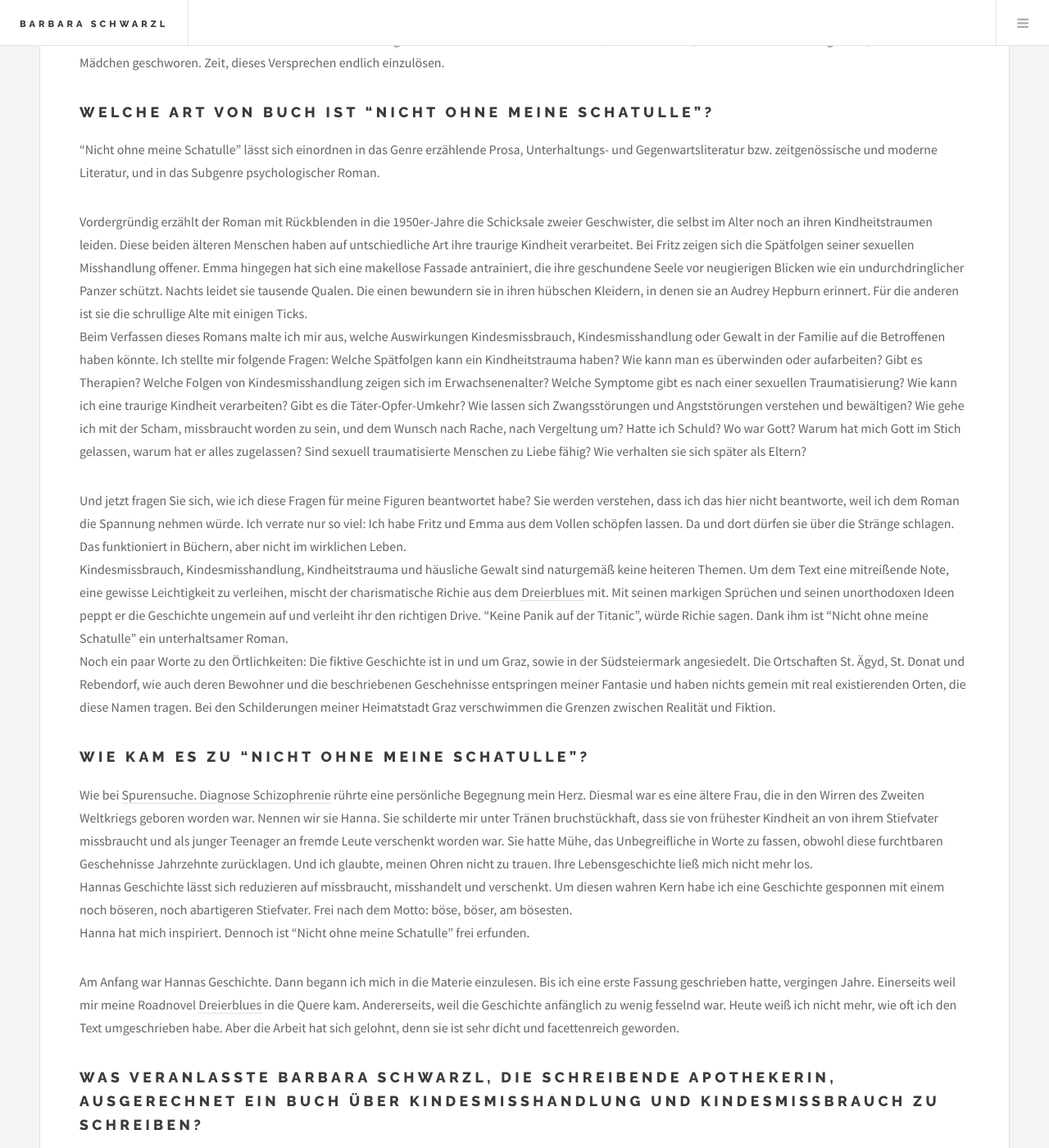
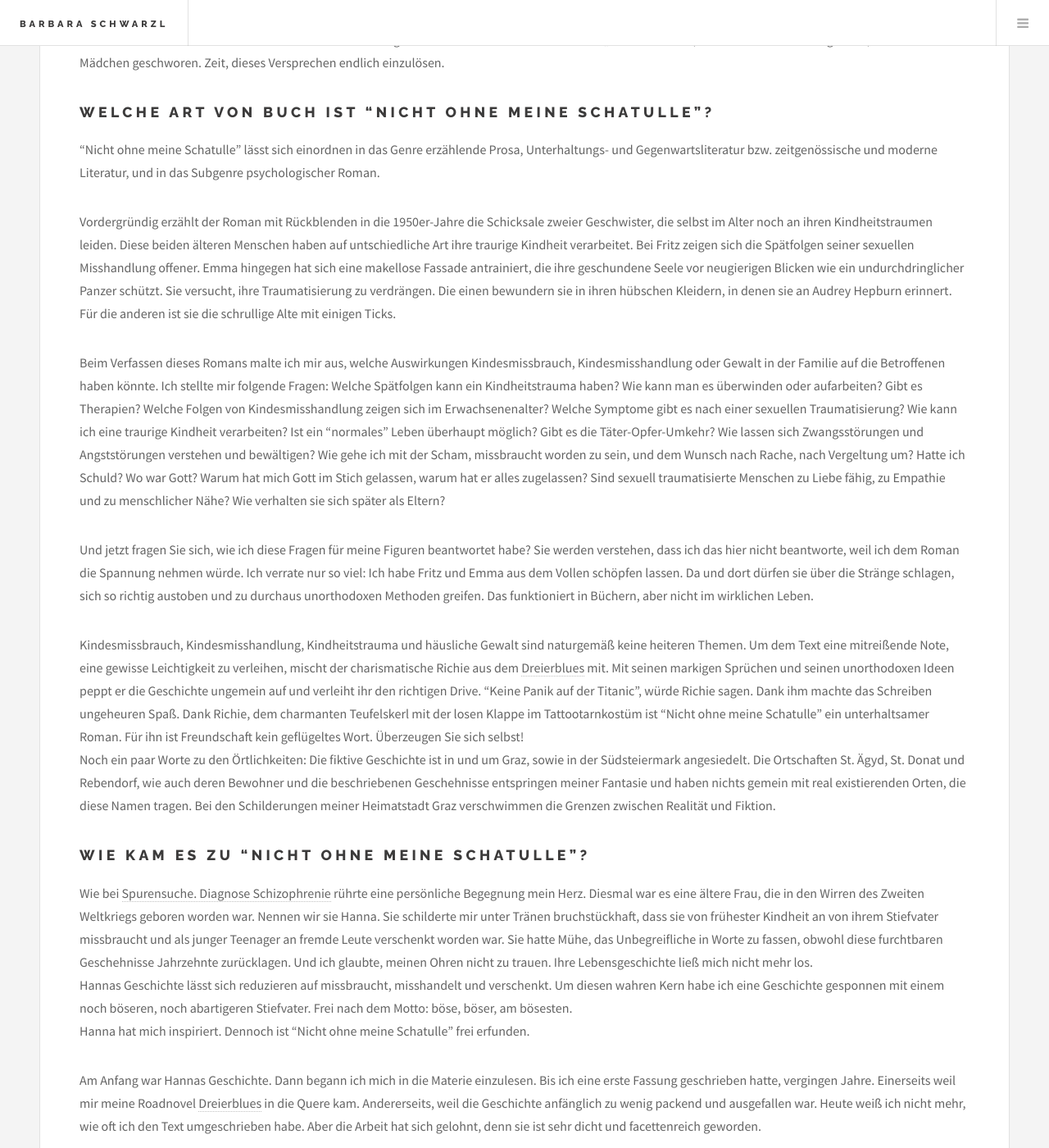
Before and after one commit to bschwarzl/bschwarzl.github.io, a Jekyll site: the page built from _posts/2021-04-14-nicht-ohne-meine-schatulle.markdown, in a window 1280 px wide and 1400 px high, scrolled down 1548 px. Shown: the whole window at 82% size. Built offline with Jekyll 4.4.1, drawn with Linux system fonts in a browser that asks for light colours; some of the changed text lies outside the part shown.

Commit message:
Update for webiste

```diff
--- a/_posts/2011-03-23-reise-quer-durch-estland-lettland-und-lituauen.markdown
+++ b/_posts/2011-03-23-reise-quer-durch-estland-lettland-und-lituauen.markdown
@@ -43,5 +43,5 @@
 [dreierblues]: https://barbaraschwarzl.com/dreierblues/
 
 [facebook]: https://www.facebook.com/Reise-quer-durch-Estland-Lettland-und-Litauen-251627861517218/
-[online-Shops der österreichischen Buchhandlungen]: http://www.buecher.at/buylocal/
+[online-Shops der österreichischen Buchhandlungen]: https://buchhandel.at/buchhandlung
 [autorenseite auf facebook]: https://www.facebook.com/schreibendeApothekerin
--- a/_posts/2016-02-24-spurensuche-diagnose-schizophrenie.markdown
+++ b/_posts/2016-02-24-spurensuche-diagnose-schizophrenie.markdown
@@ -68,7 +68,7 @@
 [facebook]: https://www.facebook.com/Spurensuche-Diagnose-Schizophrenie-511738592352066/
 [amazon]: https://www.amazon.de/Spurensuche-Diagnose-Schizophrenie-Barbara-Schwarzl/dp/394477115X
 [thalia]: https://www.thalia.at/shop/home/artikeldetails/ID44038233.html?retn=thatsel:q1
-[online-Shops der österreichischen Buchhandlungen]: http://www.buecher.at/buylocal/
+[online-Shops der österreichischen Buchhandlungen]: https://buchhandel.at/buchhandlung
 [autorenseite auf facebook]: https://www.facebook.com/schreibendeApothekerin
 [dgppn]: https://www.dgppn.de/
 [hilfe für Angehörige psychisch Erkrankter]: https://www.hpe.at/home.html
--- a/_posts/2018-12-23-dreierblues.markdown
+++ b/_posts/2018-12-23-dreierblues.markdown
@@ -60,7 +60,7 @@
 Weitere Informationen und aktuelle Meldungen aus der Dominikanischen Republik auf [Facebook][facebook].
 
 [spurensuche. Diagnose Schizophrenie]: https://barbaraschwarzl.com/spurensuche-diagnose-schizophrenie/
-[online-Shops der österreichischen Buchhandlungen]: http://www.buecher.at/buylocal/
+[online-Shops der österreichischen Buchhandlungen]: https://buchhandel.at/buchhandlung
 [facebook]: https://www.facebook.com/Roadnovel.DominikanischeRepublik
 [amazon]:https://www.amazon.de/s/ref=nb_sb_noss/260-1243103-4337016?__mk_de_DE=%C3%85M%C3%85%C5%BD%C3%95%C3%91&url=search-alias%3Dstripbooks&field-keywords=dreierblues
 [thalia]: https://www.thalia.at/shop/home/artikeldetails/ID141994088.html
--- a/_posts/2021-04-14-nicht-ohne-meine-schatulle.markdown
+++ b/_posts/2021-04-14-nicht-ohne-meine-schatulle.markdown
@@ -19,11 +19,13 @@
 
 "Nicht ohne meine Schatulle" lässt sich einordnen in das Genre erzählende Prosa, Unterhaltungs- und Gegenwartsliteratur bzw. zeitgenössische und moderne Literatur, und in das Subgenre psychologischer Roman. <br>
 
-Vordergründig erzählt der Roman mit Rückblenden in die 1950er-Jahre die Schicksale zweier Geschwister, die selbst im Alter noch an ihren Kindheitstraumen leiden. Diese beiden älteren Menschen haben auf untschiedliche Art ihre traurige Kindheit verarbeitet. Bei Fritz zeigen sich die Spätfolgen seiner sexuellen Misshandlung offener. Emma hingegen hat sich eine makellose Fassade antrainiert, die ihre geschundene Seele vor neugierigen Blicken wie ein undurchdringlicher Panzer schützt. Nachts leidet sie tausende Qualen. Die einen bewundern sie in ihren hübschen Kleidern, in denen sie an Audrey Hepburn erinnert. Für die anderen ist sie die schrullige Alte mit einigen Ticks.<br>
-Beim Verfassen dieses Romans malte ich mir aus, welche Auswirkungen Kindesmissbrauch, Kindesmisshandlung oder Gewalt in der Familie auf die Betroffenen haben könnte. Ich stellte mir folgende Fragen: Welche Spätfolgen kann ein Kindheitstrauma haben? Wie kann man es überwinden oder aufarbeiten? Gibt es Therapien? Welche Folgen von Kindesmisshandlung zeigen sich im Erwachsenenalter? Welche Symptome gibt es nach einer sexuellen Traumatisierung? Wie kann ich eine traurige Kindheit verarbeiten? Gibt es die Täter-Opfer-Umkehr? Wie lassen sich Zwangsstörungen und Angststörungen verstehen und bewältigen? Wie gehe ich mit der Scham, missbraucht worden zu sein, und dem Wunsch nach Rache, nach Vergeltung um? Hatte ich Schuld? Wo war Gott? Warum hat mich Gott im Stich gelassen, warum hat er alles zugelassen? Sind sexuell traumatisierte Menschen zu Liebe fähig? Wie verhalten sie sich später als Eltern?<br>
+Vordergründig erzählt der Roman mit Rückblenden in die 1950er-Jahre die Schicksale zweier Geschwister, die selbst im Alter noch an ihren Kindheitstraumen leiden. Diese beiden älteren Menschen haben auf untschiedliche Art ihre traurige Kindheit verarbeitet. Bei Fritz zeigen sich die Spätfolgen seiner sexuellen Misshandlung offener. Emma hingegen hat sich eine makellose Fassade antrainiert, die ihre geschundene Seele vor neugierigen Blicken wie ein undurchdringlicher Panzer schützt. Sie versucht, ihre Traumatisierung zu verdrängen. Die einen bewundern sie in ihren hübschen Kleidern, in denen sie an Audrey Hepburn erinnert. Für die anderen ist sie die schrullige Alte mit einigen Ticks.<br>
 
-Und jetzt fragen Sie sich, wie ich diese Fragen für meine Figuren beantwortet habe? Sie werden verstehen, dass ich das hier nicht beantworte, weil ich dem Roman die Spannung nehmen würde. Ich verrate nur so viel: Ich habe Fritz und Emma aus dem Vollen schöpfen lassen. Da und dort dürfen sie über die Stränge schlagen. Das funktioniert in Büchern, aber nicht im wirklichen Leben. <br>
-Kindesmissbrauch, Kindesmisshandlung, Kindheitstrauma und häusliche Gewalt sind naturgemäß keine heiteren Themen. Um dem Text eine mitreißende Note, eine gewisse Leichtigkeit zu verleihen, mischt der charismatische Richie aus dem [Dreierblues] [dreierblues] mit. Mit seinen markigen Sprüchen und seinen unorthodoxen Ideen peppt er die Geschichte ungemein auf und verleiht ihr den richtigen Drive. "Keine Panik auf der Titanic", würde Richie sagen. Dank ihm ist "Nicht ohne meine Schatulle" ein unterhaltsamer Roman.<br>
+Beim Verfassen dieses Romans malte ich mir aus, welche Auswirkungen Kindesmissbrauch, Kindesmisshandlung oder Gewalt in der Familie auf die Betroffenen haben könnte. Ich stellte mir folgende Fragen: Welche Spätfolgen kann ein Kindheitstrauma haben? Wie kann man es überwinden oder aufarbeiten? Gibt es Therapien? Welche Folgen von Kindesmisshandlung zeigen sich im Erwachsenenalter? Welche Symptome gibt es nach einer sexuellen Traumatisierung? Wie kann ich eine traurige Kindheit verarbeiten? Ist ein "normales" Leben überhaupt möglich? Gibt es die Täter-Opfer-Umkehr? Wie lassen sich Zwangsstörungen und Angststörungen verstehen und bewältigen? Wie gehe ich mit der Scham, missbraucht worden zu sein, und dem Wunsch nach Rache, nach Vergeltung um? Hatte ich Schuld? Wo war Gott? Warum hat mich Gott im Stich gelassen, warum hat er alles zugelassen? Sind sexuell traumatisierte Menschen zu Liebe fähig, zu Empathie und zu menschlicher Nähe? Wie verhalten sie sich später als Eltern?<br>
+
+Und jetzt fragen Sie sich, wie ich diese Fragen für meine Figuren beantwortet habe? Sie werden verstehen, dass ich das hier nicht beantworte, weil ich dem Roman die Spannung nehmen würde. Ich verrate nur so viel: Ich habe Fritz und Emma aus dem Vollen schöpfen lassen. Da und dort dürfen sie über die Stränge schlagen, sich so richtig austoben und zu durchaus unorthodoxen Methoden greifen. Das funktioniert in Büchern, aber nicht im wirklichen Leben. <br>
+
+Kindesmissbrauch, Kindesmisshandlung, Kindheitstrauma und häusliche Gewalt sind naturgemäß keine heiteren Themen. Um dem Text eine mitreißende Note, eine gewisse Leichtigkeit zu verleihen, mischt der charismatische Richie aus dem [Dreierblues] [dreierblues] mit. Mit seinen markigen Sprüchen und seinen unorthodoxen Ideen peppt er die Geschichte ungemein auf und verleiht ihr den richtigen Drive. "Keine Panik auf der Titanic", würde Richie sagen. Dank ihm machte das Schreiben ungeheuren Spaß. Dank Richie, dem charmanten Teufelskerl mit der losen Klappe im Tattootarnkostüm ist "Nicht ohne meine Schatulle" ein unterhaltsamer Roman. Für ihn ist Freundschaft kein geflügeltes Wort. Überzeugen Sie sich selbst!<br>
 Noch ein paar Worte zu den Örtlichkeiten: Die fiktive Geschichte ist in und um Graz, sowie in der Südsteiermark angesiedelt. Die Ortschaften St. Ägyd, St. Donat und Rebendorf, wie auch deren Bewohner und die beschriebenen Geschehnisse entspringen meiner Fantasie und haben nichts gemein mit real existierenden Orten, die diese Namen tragen. Bei den Schilderungen meiner Heimatstadt Graz verschwimmen die Grenzen zwischen Realität und Fiktion. <br>
 
 
@@ -33,17 +35,17 @@
 Wie bei [Spurensuche. Diagnose Schizophrenie] [spurensuche. diagnose schizophrenie] rührte eine persönliche Begegnung mein Herz. Diesmal war es eine ältere Frau, die in den Wirren des Zweiten Weltkriegs geboren worden war. Nennen wir sie Hanna. Sie schilderte mir unter Tränen bruchstückhaft, dass sie von frühester Kindheit an von ihrem Stiefvater missbraucht und als junger Teenager an fremde Leute verschenkt worden war. Sie hatte Mühe, das Unbegreifliche in Worte zu fassen, obwohl diese furchtbaren Geschehnisse Jahrzehnte zurücklagen. Und ich glaubte, meinen Ohren nicht zu trauen. Ihre Lebensgeschichte ließ mich nicht mehr los. <br> Hannas Geschichte lässt sich reduzieren auf missbraucht, misshandelt und verschenkt. Um diesen wahren Kern habe ich eine Geschichte gesponnen mit einem noch böseren, noch abartigeren Stiefvater. Frei nach dem Motto: böse, böser, am bösesten.<br>
 Hanna hat mich inspiriert. Dennoch ist "Nicht ohne meine Schatulle" frei erfunden. <br>
 
-Am Anfang war Hannas Geschichte. Dann begann ich mich in die Materie einzulesen. Bis ich eine erste Fassung geschrieben hatte, vergingen Jahre. Einerseits weil mir meine Roadnovel [Dreierblues] [dreierblues] in die Quere kam. Andererseits, weil die Geschichte anfänglich zu wenig fesselnd war. Heute weiß ich nicht mehr, wie oft ich den Text umgeschrieben habe. Aber die Arbeit hat sich gelohnt, denn sie ist sehr dicht und facettenreich geworden.
+Am Anfang war Hannas Geschichte. Dann begann ich mich in die Materie einzulesen. Bis ich eine erste Fassung geschrieben hatte, vergingen Jahre. Einerseits weil mir meine Roadnovel [Dreierblues] [dreierblues] in die Quere kam. Andererseits, weil die Geschichte anfänglich zu wenig packend und ausgefallen war. Heute weiß ich nicht mehr, wie oft ich den Text umgeschrieben habe. Aber die Arbeit hat sich gelohnt, denn sie ist sehr dicht und facettenreich geworden.
 
 
 
 ## Was veranlasste Barbara Schwarzl, die schreibende Apothekerin, ausgerechnet ein Buch über Kindesmisshandlung und Kindesmissbrauch zu schreiben?
 
-Am Anfang war Hanna. Aber nicht nur. Wie Sie habe ich schon unzählige Male in der Tageszeitung über sexuellen Missbrauch gelesen, oft nur als Randnotiz. Sie haben wie ich von Kirchenskandalen erfahren, denen massive Kirchenaustritte folgten. Wie Sie stelle ich mir vermutlich dieselbe Frage, warum sich Menschen so etwas antun. Vieles wird vertuscht, Manches dringt an die Oberfläche.<br>
+Am Anfang war Hanna. Aber nicht nur. Wie Sie habe ich schon unzählige Male in der Tageszeitung über sexuellen Missbrauch gelesen, oft nur als Randnotiz. Sie haben wie ich von Kirchenskandalen erfahren, denen massive Kirchenaustritte folgten. Wie Sie stelle ich mir vermutlich dieselbe Frage, warum sich Menschen so etwas Schreckliches antun. Vieles wird vertuscht, Manches dringt an die Oberfläche.<br>
 Plötzlich war ein amerikanischer Filmmogul mit seinen Übergriffen in aller Munde. Schnell zeigte sich, dass sich #Me Too nicht auf Hollywood beschränkte. Die Liste der übergriffigen Männer in Machtpositionen wurde immer länger, sie zog sich durch die Unterhaltungszene, die Mode-, Finanz- und Sportwelt bis in politische Kreise.<br>
-Wie ergeht es den Opfern fernab der Scheinwerferlichter, denen keine mediale Aufmerksamkeit zuteil wird? Ihnen fehlt vielfach der Mut, ihre Peiniger anzuklagen. Oft ist der größte Feind in den eigenen vier Wänden oder im vertrauten Umfeld zu finden. Jetzt schließt sich der Kreis zu Hanna.<br>
+Wie ergeht es den Opfern fernab der Scheinwerferlichter, denen keine mediale Aufmerksamkeit zuteil wird? Ihnen fehlt vielfach der Mut, ihre Peiniger anzuklagen. Die Scham sitzt zu tief. Oft ist der größte Feind in den eigenen vier Wänden oder im vertrauten Umfeld zu finden. Jetzt schließt sich der Kreis zu Hanna.<br>
 Laut den Österreichischen Kinderschutzzentren ist jedes 10. Kind von sexualisierter Gewalt betroffen, wobei nur eines von 10 sich jemanden anvertrauen kann.<br>
-2019 wurden 19.943 Opfer familiärer Gewalt von den Gewaltschutzzentren und Interventionsstellen betreut. Rund 83% der unterstützten KlientInnen waren Frauen und Mädchen, ca. 90% der Gefährder waren männlich (Quelle: Wiener Interventionsstelle gegen Gewalt in der Familie (2020): Tätigkeitsbericht 2019). Mich erschrecken diese Zahlen, doch fürchte ich, dass die Dunkelziffer noch viel höher sein könnte.<br>
+2019 wurden 19.943 Opfer familiärer Gewalt von den Gewaltschutzzentren und Interventionsstellen betreut. Rund 83% der unterstützten KlientInnen waren Frauen und Mädchen, ca. 90% der Gefährder waren männlich (Quelle: Wiener Interventionsstelle gegen Gewalt in der Familie (2020): Tätigkeitsbericht 2019). Mich erschrecken diese Zahlen, doch fürchte ich, dass die Dunkelziffer viel höher sein könnte.<br>
 
 Zwischendurch zweifelte ich, ob es eine gute Idee ist, einen Roman über sexuellen Missbrauch und seine Folgen, über Gewalt in der Familie ausgerechnet während einer Pandemie zu veröffentlichen. Ist aktuell nicht eher Lustiges gefragt? Zerstreut wurden meine Bedenken durch Medienberichte, dass Frauen in der Krise mehr denn je von häuslicher Gewalt betroffen wären, durch eine Internetrecherche zu statistischem Zahlenmaterial und durch KollegInnen, die sich in einer Autorengruppe als Betroffene outeten. Ich war erschüttert, dass es so viele verwundete Seelen gibt. Deswegen widme ich "Nicht ohne meine Schatulle" allen misshandelten und missbrauchten Kindern, allen Menschen, denen körperliche oder seelische Gewalt angetan wurde, allen Überlebenden von sexueller und häuslicher Gewalt.<br>
 Dass jede Art von Gewalt nicht spurlos an einem Menschen vorüber geht, liegt auf der Hand. Sie hinterlässt ihre Spuren und kann lebenslange Auswirkungen auf die psychische Gesundheit haben. Darum ist jeder Übergriff einer zu viel!<br>
@@ -60,7 +62,7 @@
 
 # Ich bin neugierig. Wo kann ich "Nicht ohne meine Schatulle kaufen"?
 
-Für gängige Reader als eBook, z.B. bei [Buecher.de] [buecher.de], über die Plattform Ihres Vertrauens, bei Ihrem regionalen Buchhändler und natürlich auch in den [Online-Shops der österreichischen Buchhandlungen] [online-Shops der österreichischen Buchhandlungen]. Ich danke für den Kauf!<br>Das Taschenbuch folgt in Kürze.
+Für gängige Reader als eBook mit den ISBN 9783753184623 (Neobooks) und 9783752141016 (Tolino) , z.B. bei [Buecher.de] [buecher.de], über die Plattform Ihres Vertrauens, bei Ihrem regionalen Buchhändler und natürlich auch in den [Online-Shops der österreichischen Buchhandlungen] [online-Shops der österreichischen Buchhandlungen]. Ich danke für den Kauf!<br> Das Taschenbuch folgt in Kürze.
 
 
 
@@ -73,5 +75,5 @@
 [dreierblues]: https://barbaraschwarzl.com/dreierblues/
 [spurensuche. diagnose schizophrenie]: https://barbaraschwarzl.com/spurensuche-diagnose-schizophrenie/
 [buecher.de]: https://www.buecher.de/ni/search_search/quick_search/q/cXVlcnk9bmljaHQrb2huZSttZWluZStzY2hhdHVsbGUmcmVzdWx0cz0xNQ==/#pid_61447771
-[online-Shops der österreichischen Buchhandlungen]: https://www.buecher.at/buylocal/
+[online-Shops der österreichischen Buchhandlungen]: https://buchhandel.at/buchhandlung
 [facebook]: https://www.facebook.com/schreibendeApothekerin/
```
Also changed, not shown: other parts of _posts/2021-04-14-nicht-ohne-meine-schatulle.markdown (+2 -2 lines), images/Schatulle_Cover.klein.JPEG (deleted), images/Schatulle_Coverklein.JPEG (added).
